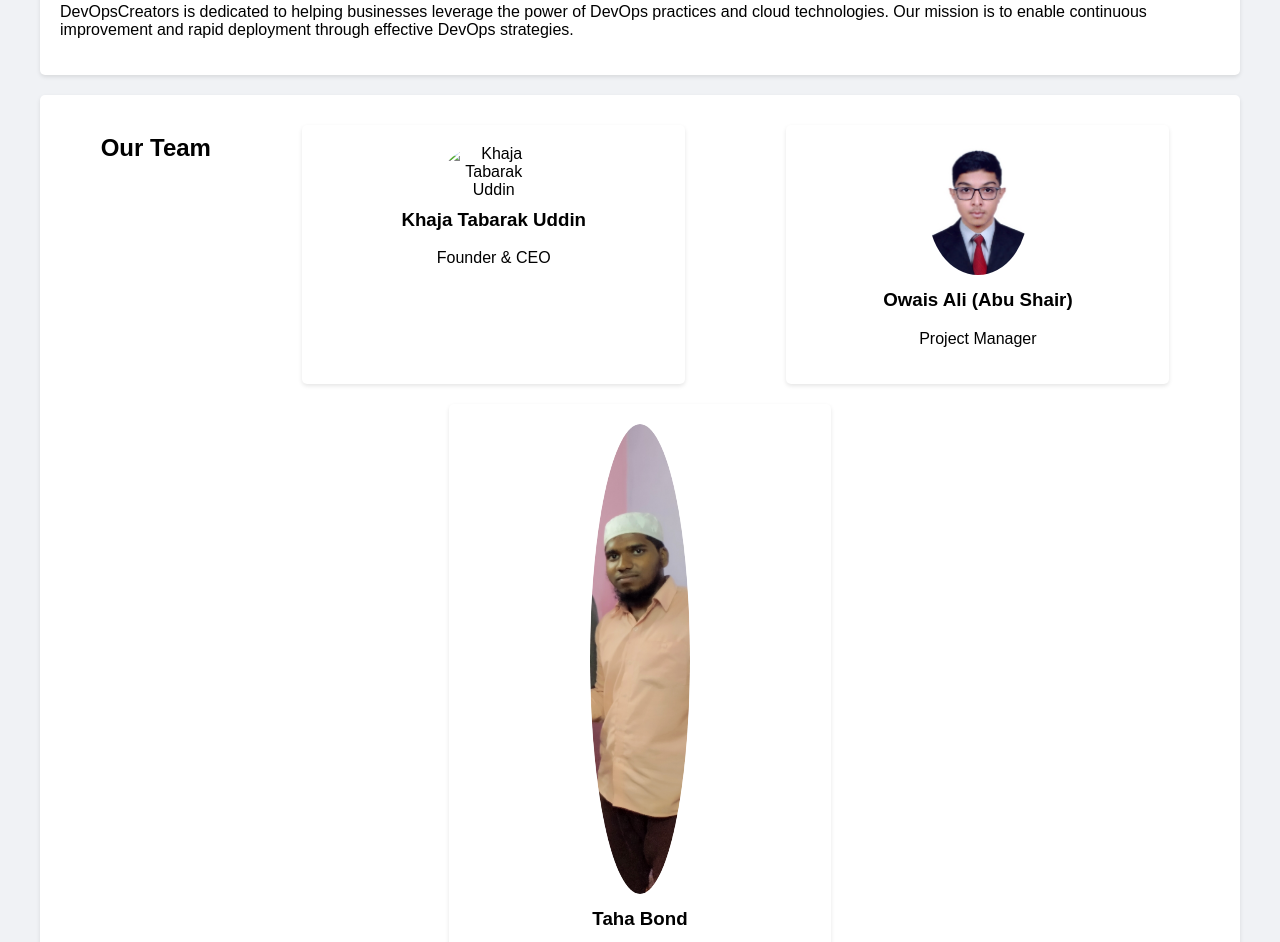
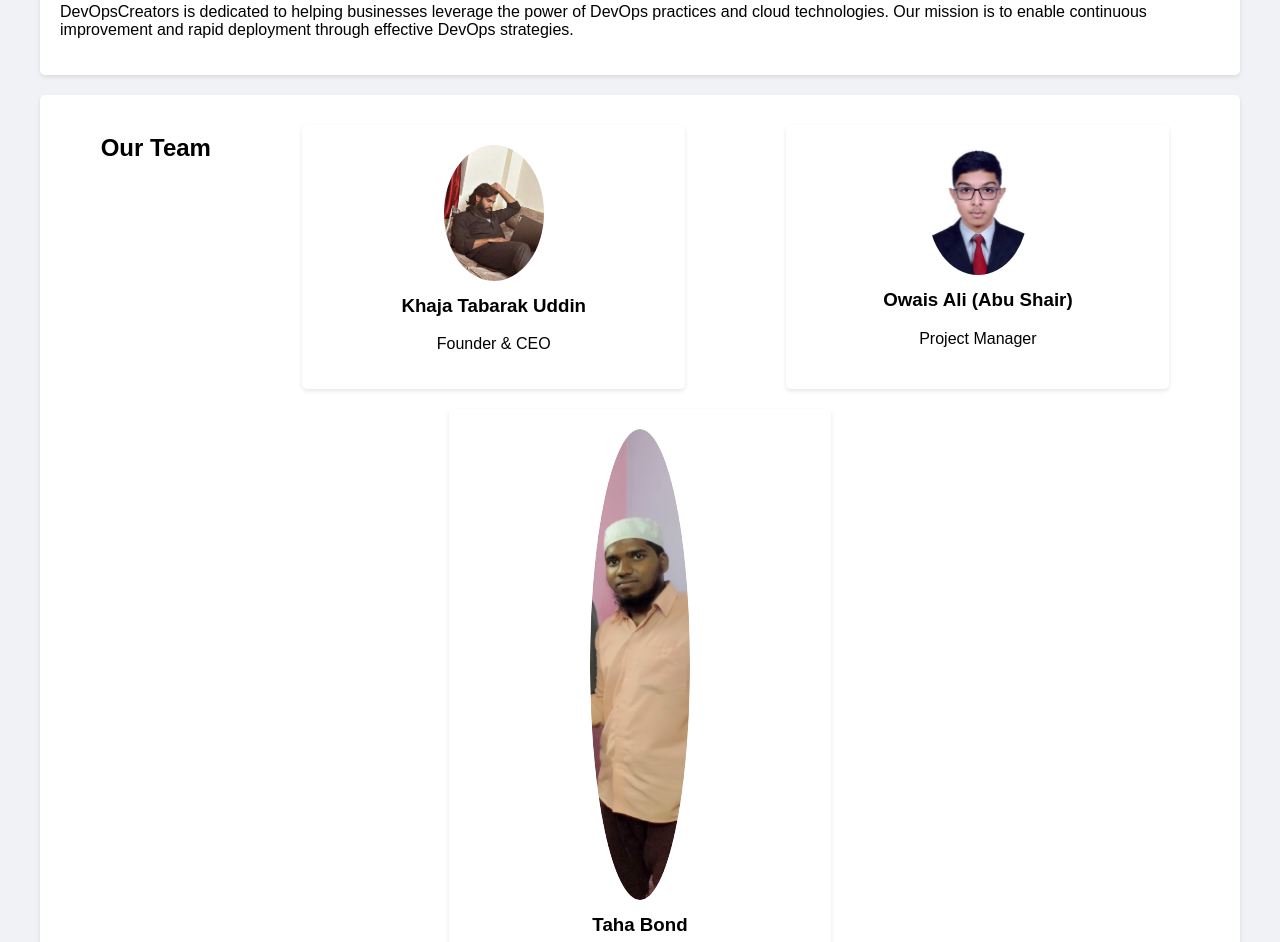
Before and after one commit to tabarak23/new_repo, a plain HTML site: page index.html in a window 1280 px wide. Shown: the part 850-1792 px from the top of the page. Drawn offline with Linux system fonts and the light colour scheme.

Commit message:
Update index.html

```diff
--- a/index.html
+++ b/index.html
@@ -174,7 +174,7 @@
   <section id="team" class="team">
   <h2>Our Team</h2>
   <div class="team-member">
-    <img src="picn.jpg" alt="Khaja Tabarak Uddin">
+    <img src="pic.jpg" alt="Khaja Tabarak Uddin">
     <h3>Khaja Tabarak Uddin</h3>
     <p>Founder & CEO</p>
   </div>
```
